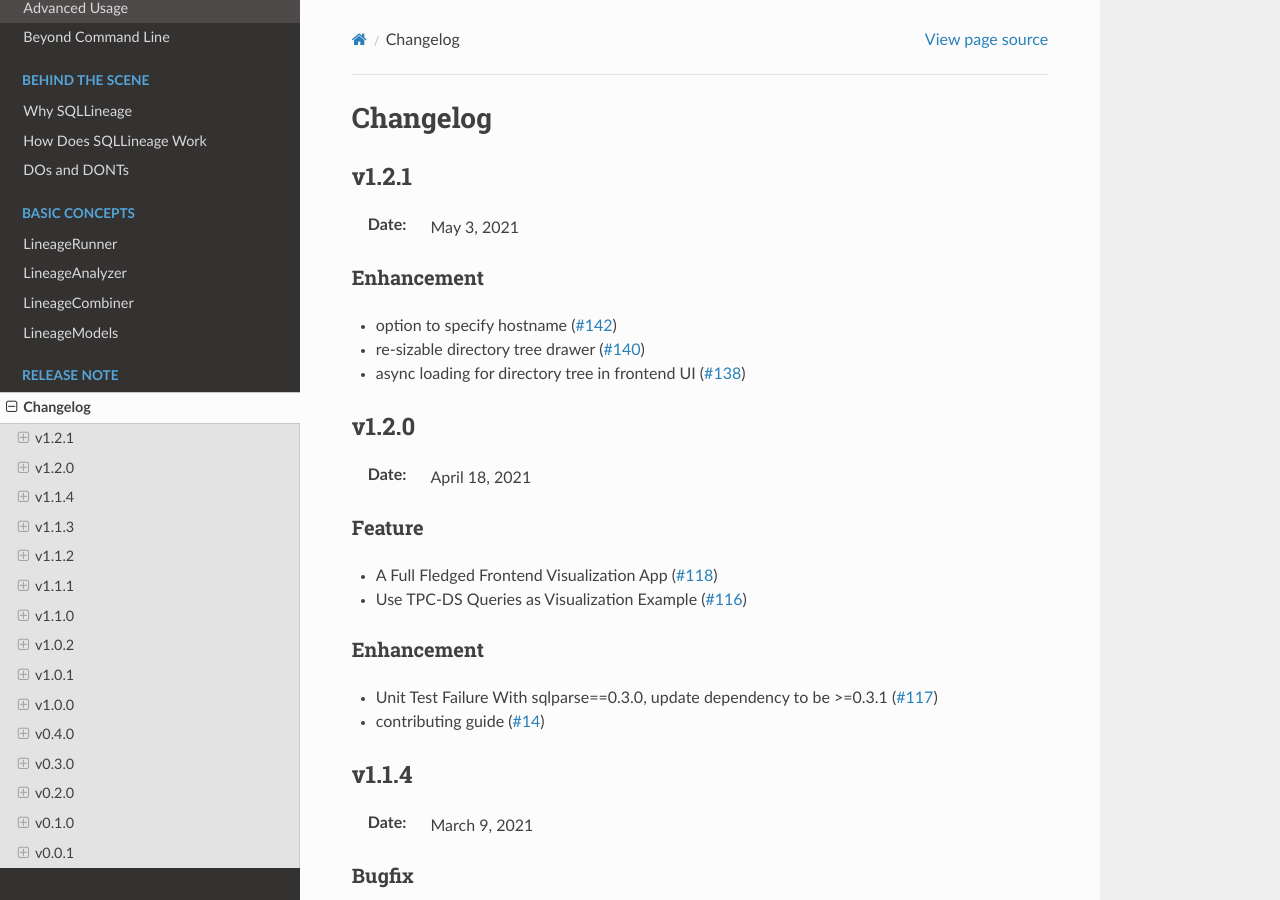
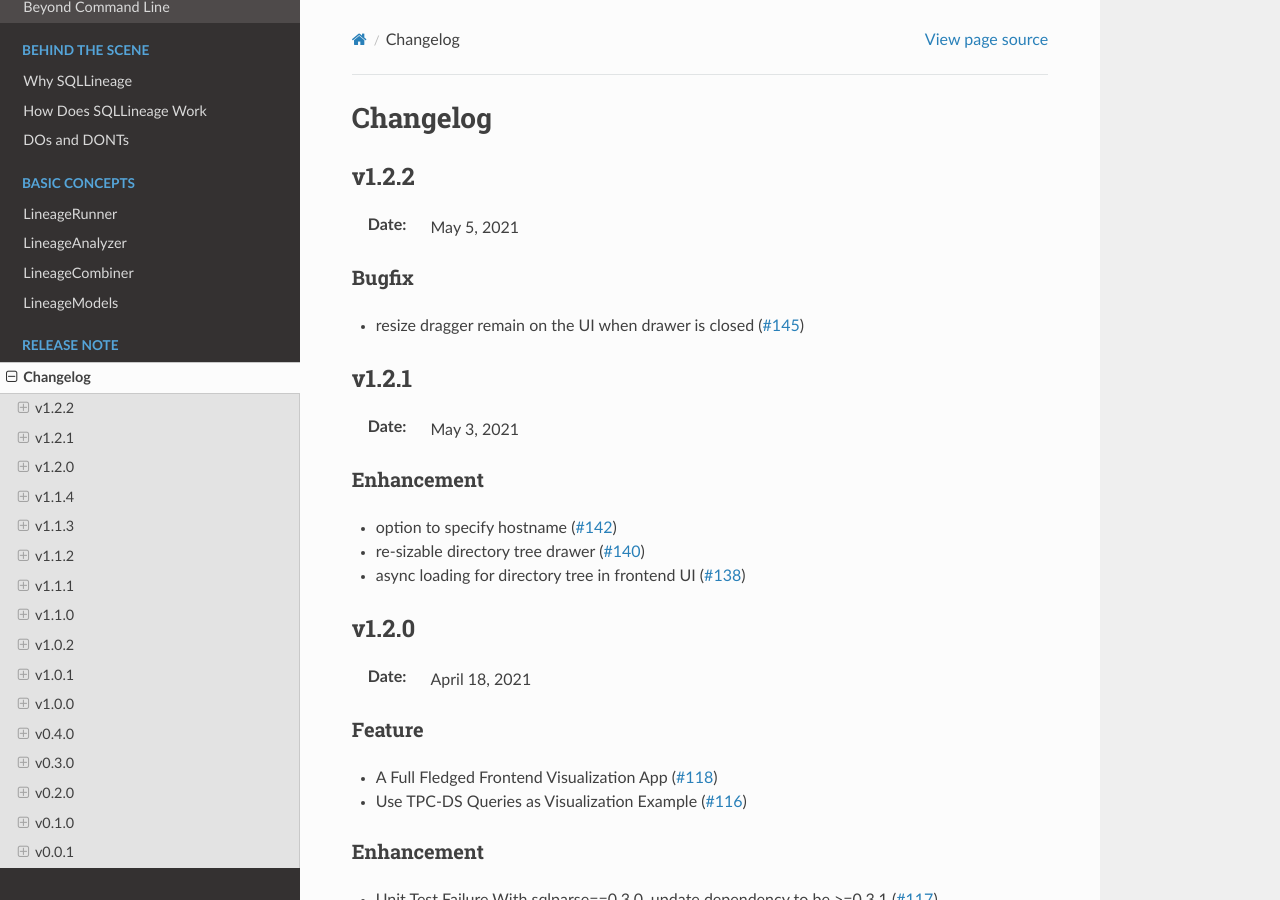
Before and after one commit to reata/sqllineage, a Sphinx documentation site: the page built from docs/release_note/changelog.rst, in a window 1280 px wide and 900 px high. Built offline with Sphinx 7.4.7 and the Read the Docs theme 2.0.0, drawn with Linux system fonts in a browser that asks for light colours.

Commit message:
chore: bump version to 1.2.2

```diff
--- a/docs/release_note/changelog.rst
+++ b/docs/release_note/changelog.rst
@@ -1,6 +1,14 @@
 *********
 Changelog
 *********
+
+v1.2.2
+======
+:Date: May 5, 2021
+
+Bugfix
+-------------
+* resize dragger remain on the UI when drawer is closed  (`#145 <https://github.com/reata/sqllineage/issues/145>`_)
 
 v1.2.1
 ======
--- a/sqllineage/__init__.py
+++ b/sqllineage/__init__.py
@@ -2,7 +2,7 @@
 import os
 
 NAME = "sqllineage"
-VERSION = "1.2.1"
+VERSION = "1.2.2"
 DEFAULT_LOGGING = {
     "version": 1,
     "disable_existing_loggers": False,
```
Also changed, not shown: 2 other files.
